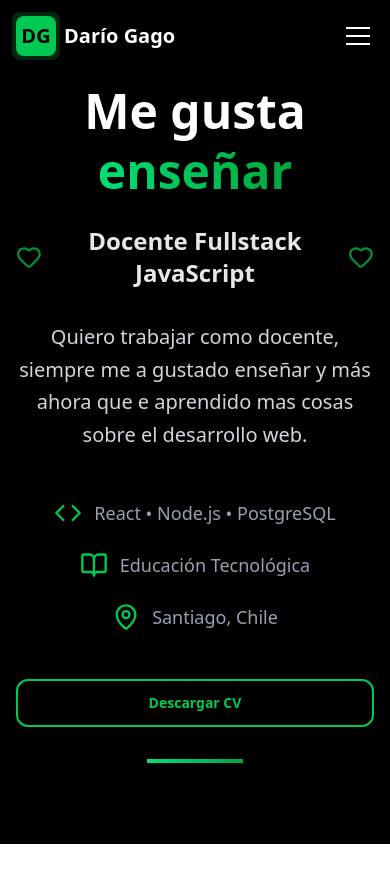
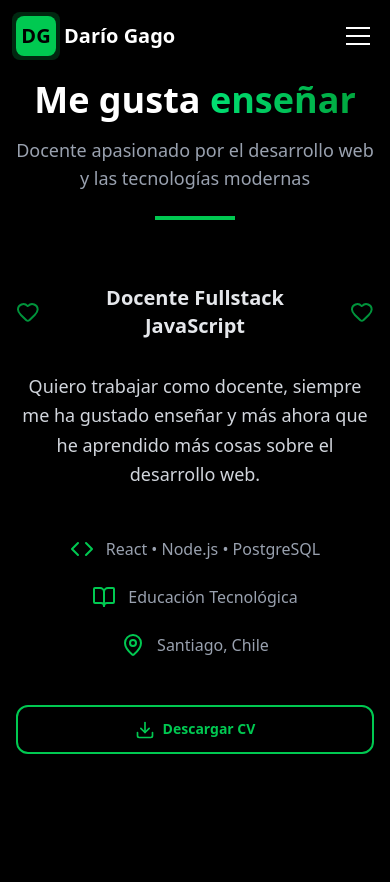
Before and after one commit to Dario-Gago/Portafolio, a React (Vite) app: page /search in a window 390 px wide. Before the commit the page ends 844 px from the top, so only its background shows below. Built offline with nearby package versions, Linux system fonts and the light colour scheme.

Commit message:
responsive page

```diff
--- a/src/Pages/Search.jsx
+++ b/src/Pages/Search.jsx
@@ -102,7 +102,7 @@ const JobSearchPage = () => {
       {/* Hero Section */}
       <section
         ref={pageRef}
-        className="min-h-screen relative overflow-hidden flex items-center"
+        className="min-h-screen bg-black py-20 relative overflow-hidden flex items-center"
       >
         {/* Fondo animado */}
         <div className="absolute inset-0">
@@ -112,46 +112,65 @@ const JobSearchPage = () => {
         </div>
 
         <div className="container mx-auto px-4 sm:px-6 relative z-10">
+          {/* Header */}
           <div
-            className={`text-center transition-all duration-1000 transform ${
+            className={`text-center mb-16 transition-all duration-1000 transform ${
               isVisible
                 ? 'translate-y-0 opacity-100'
                 : 'translate-y-10 opacity-0'
             }`}
           >
-            <div className="mb-8">
-              <h1 className="text-5xl sm:text-7xl font-bold text-white mb-6 leading-tight">
-                Me gusta{' '}
-                <span className="bg-gradient-to-r from-green-400 to-green-600 bg-clip-text text-transparent">
-                  enseñar
-                </span>
-              </h1>
+            <h1 className="text-4xl sm:text-5xl font-bold text-white mb-4">
+              Me gusta{' '}
+              <span className="bg-gradient-to-r from-green-400 to-green-600 bg-clip-text text-transparent">
+                enseñar
+              </span>
+            </h1>
+            <p className="text-gray-400 text-lg max-w-2xl mx-auto">
+              Docente apasionado por el desarrollo web y las tecnologías
+              modernas
+            </p>
+            <div className="w-20 h-1 bg-green-500 mx-auto mt-6"></div>
+          </div>
 
+          {/* Contenido principal */}
+          <div
+            className={`transition-all duration-1000 transform ${
+              isVisible
+                ? 'translate-y-0 opacity-100'
+                : 'translate-y-10 opacity-0'
+            }`}
+          >
+            <div className="text-center mb-12">
               <div className="flex justify-center items-center gap-4 mb-8">
-                <Heart className="text-green-500 animate-pulse" size={32} />
-                <span className="text-2xl text-gray-200 font-semibold">
+                <Heart className="text-green-500 animate-pulse" size={24} />
+                <span className="text-xl sm:text-2xl text-gray-200 font-semibold">
                   Docente Fullstack JavaScript
                 </span>
-                <Heart className="text-green-500 animate-pulse" size={32} />
+                <Heart className="text-green-500 animate-pulse" size={24} />
               </div>
 
-              <p className="text-xl text-gray-300 max-w-3xl mx-auto mb-12 leading-relaxed">
-                Quiero trabajar como docente, siempre me a gustado enseñar y más
-                ahora que e aprendido mas cosas sobre el desarrollo web.
+              <p className="text-lg sm:text-xl text-gray-300 max-w-3xl mx-auto mb-12 leading-relaxed">
+                Quiero trabajar como docente, siempre me ha gustado enseñar y
+                más ahora que he aprendido más cosas sobre el desarrollo web.
               </p>
 
               <div className="flex flex-col sm:flex-row justify-center items-center gap-6 sm:gap-8 text-gray-400 mb-12">
                 <div className="flex items-center gap-3">
-                  <Code size={28} className="text-green-500" />
-                  <span className="text-lg">React • Node.js • PostgreSQL</span>
+                  <Code size={24} className="text-green-500" />
+                  <span className="text-base sm:text-lg">
+                    React • Node.js • PostgreSQL
+                  </span>
                 </div>
                 <div className="flex items-center gap-3">
-                  <BookOpen size={28} className="text-green-500" />
-                  <span className="text-lg">Educación Tecnológica</span>
+                  <BookOpen size={24} className="text-green-500" />
+                  <span className="text-base sm:text-lg">
+                    Educación Tecnológica
+                  </span>
                 </div>
                 <div className="flex items-center gap-3">
-                  <MapPin size={28} className="text-green-500" />
-                  <span className="text-lg">Santiago, Chile</span>
+                  <MapPin size={24} className="text-green-500" />
+                  <span className="text-base sm:text-lg">Santiago, Chile</span>
                 </div>
               </div>
 
@@ -161,12 +180,11 @@ const JobSearchPage = () => {
                   download="Darío-Gago-CV.pdf"
                   className="border-2 border-green-500 text-green-500 px-6 sm:px-8 py-3 sm:py-4 rounded-xl font-semibold hover:bg-green-500 hover:text-black transition-all duration-300 transform hover:scale-105 w-full sm:w-auto text-sm sm:text-base inline-block text-center no-underline"
                 >
+                  <Download className="inline mr-2" size={20} />
                   Descargar CV
                 </a>
               </div>
             </div>
-
-            <div className="w-24 h-1 bg-gradient-to-r from-green-400 to-green-600 mx-auto"></div>
           </div>
         </div>
       </section>
```
